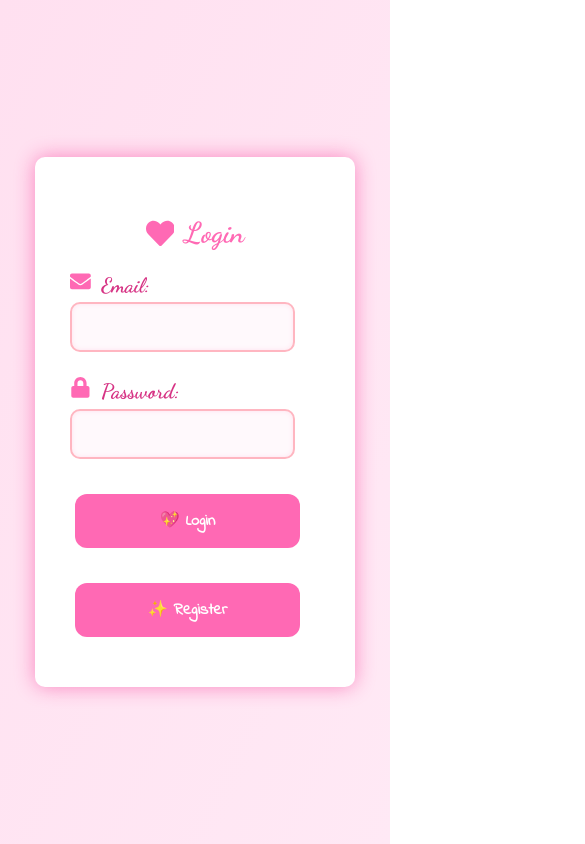
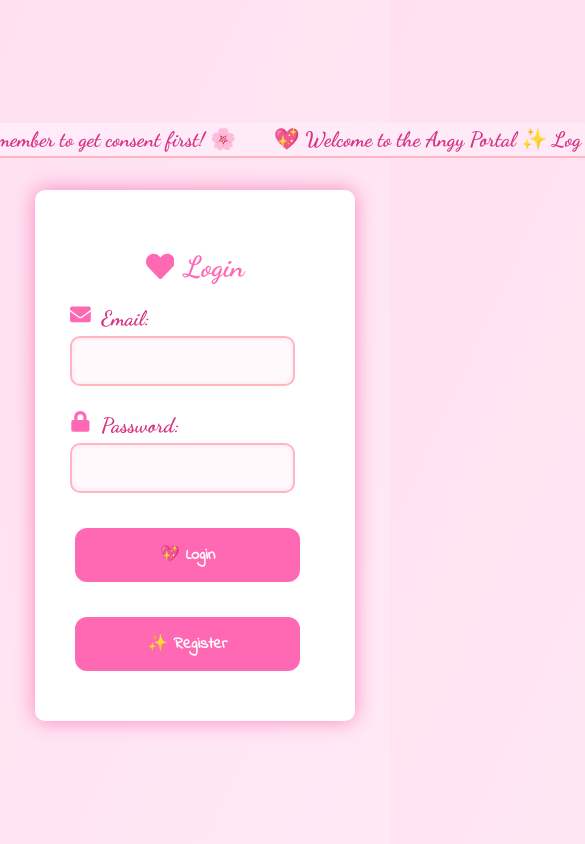
Before and after one commit to ShaynaMBarclay/angyportalfrontend, a React (Vite) app: page / in a window 390 px wide. Shown: the top 844 px of the page, 585 px wide, since content can reach past the window. Built offline with nearby package versions, Linux system fonts and the light colour scheme; no server answers.

Commit message:
banner added

```diff
--- /dev/null
+++ b/src/Components/ScrollingBanner.jsx
@@ -0,0 +1,21 @@
+import React from "react";
+
+function ScrollingBanner() {
+  return (
+    <div className="scrolling-banner">
+      <div className="scrolling-content">
+        <span>
+          💖 Welcome to the Angy Portal ✨ Log in or sign up to write your grievance, remember to get consent first! 🌸 &nbsp;&nbsp;&nbsp;
+        </span>
+        <span>
+          💖 Welcome to the Angy Portal ✨ Log in or sign up to write your grievance, remember to get consent first! 🌸 &nbsp;&nbsp;&nbsp;
+        </span>
+         <span>
+          💖 Welcome to the Angy Portal ✨ Log in or sign up to write your grievance, remember to get consent first! 🌸 &nbsp;&nbsp;&nbsp;
+        </span>
+      </div>
+    </div>
+  );
+}
+
+export default ScrollingBanner;
--- a/src/Pages/Login.jsx
+++ b/src/Pages/Login.jsx
@@ -4,6 +4,7 @@ import { useState } from "react";
 import { FaHeart, FaEnvelope, FaLock } from "react-icons/fa";
 import { getAuth, signInWithEmailAndPassword } from "firebase/auth";
 import { auth } from "../firebase";
+import ScrollingBanner from "../Components/ScrollingBanner";
 
 
 function Login() {
@@ -26,14 +27,11 @@ function Login() {
       formData.password
     );
 
-    // 🔥 Get and store Firebase token
     const token = await userCredential.user.getIdToken();
     localStorage.setItem("token", token);
 
-    // 🔁 Redirect to dashboard
     navigate("/dashboard");
     } catch (err) {
-  // Map Firebase error codes to friendly messages
   if (err.code === "auth/wrong-password" || err.code === "auth/invalid-credential") {
     setError("Wrong password. Please try again.");
   } else if (err.code === "auth/user-not-found") {
@@ -47,6 +45,8 @@ function Login() {
 }
 
   return (
+    <>
+    <ScrollingBanner />
     <div className="container">
       <h1><FaHeart className="icon" /> Login</h1>
       {error && <p className="error">{error}</p>}
@@ -77,6 +77,7 @@ function Login() {
         </button>
       </form>
     </div>
+    </>
   );
 }
 
--- a/src/Pages/Register.jsx
+++ b/src/Pages/Register.jsx
@@ -5,6 +5,7 @@ import { FaEnvelope, FaLock, FaStar } from "react-icons/fa";
 
 import { auth } from "../firebase";
 import { createUserWithEmailAndPassword } from "firebase/auth";
+import ScrollingBanner from "../Components/ScrollingBanner";
 
 function Register() {
   const navigate = useNavigate();
@@ -34,7 +35,8 @@ function Register() {
 };
 
   return (
-
+   <>
+    <ScrollingBanner />
     <div className="container">
       <h2><FaStar className="icon" /> Register</h2>
       {error && <p className="error">{error}</p>}
@@ -68,8 +70,8 @@ function Register() {
         🔑 Login
       </button>
       </form>
-
     </div>
+    </>
   );
 }
 
--- a/src/Styles/App.css
+++ b/src/Styles/App.css
@@ -1,6 +1,7 @@
 @import './Dashboard.css';
 @import './Login.css';
 @import './PartnerVerification.css';
+@import './banner.css';
 @import url('https://fonts.googleapis.com/css2?family=Dancing+Script:wght@400..700&display=swap');
 @import url('https://fonts.googleapis.com/css2?family=Indie+Flower&display=swap');
 
--- a/src/Styles/Login.css
+++ b/src/Styles/Login.css
@@ -4,7 +4,7 @@
 .container {
   max-width: 450px;
   margin: 60px auto;
-  background-color: #fff0f6;
+  background-color: #fff0f669;
   padding: 50px;
   border-radius: 20px;
   box-shadow: 0 0 20px rgba(246, 41, 143, 0.499) !important;
--- /dev/null
+++ b/src/Styles/banner.css
@@ -0,0 +1,61 @@
+.scrolling-banner {
+  width: 100%;
+  overflow: hidden;
+  white-space: nowrap;
+  color: #d63384;
+  font-weight: bold;
+  padding: 8px 0;
+  position: relative;
+  background: linear-gradient(90deg, #ffefff, #ffe6f2);
+  border-bottom: 2px solid #ffb6c1;
+}
+
+/* Base (desktop) */
+.scrolling-banner {
+  font-size: 1.5rem;
+}
+
+.scrolling-content {
+  display: inline-block;
+  white-space: nowrap;
+  animation: scroll-left 20s linear infinite;
+}
+
+.scrolling-content span {
+  display: inline-block;
+  padding-right: 2rem;
+}
+
+/* Tablet (max width 1024px) */
+@media (max-width: 1024px) {
+  .scrolling-banner {
+    font-size: 2rem;
+    padding: 6px 0;
+  }
+
+  .scrolling-content span {
+    padding-right: 1.5rem;
+  }
+}
+
+/* Mobile (max width 600px) */
+@media (max-width: 600px) {
+  .scrolling-banner {
+    font-size: 1.3rem;
+    padding: 4px 0;
+    margin-bottom: 2rem;
+  }
+
+  .scrolling-content span {
+    padding-right: 1rem;
+  }
+}
+
+@keyframes scroll-left {
+  0% {
+    transform: translateX(0%);
+  }
+  100% {
+    transform: translateX(-50%);
+  }
+}
```
